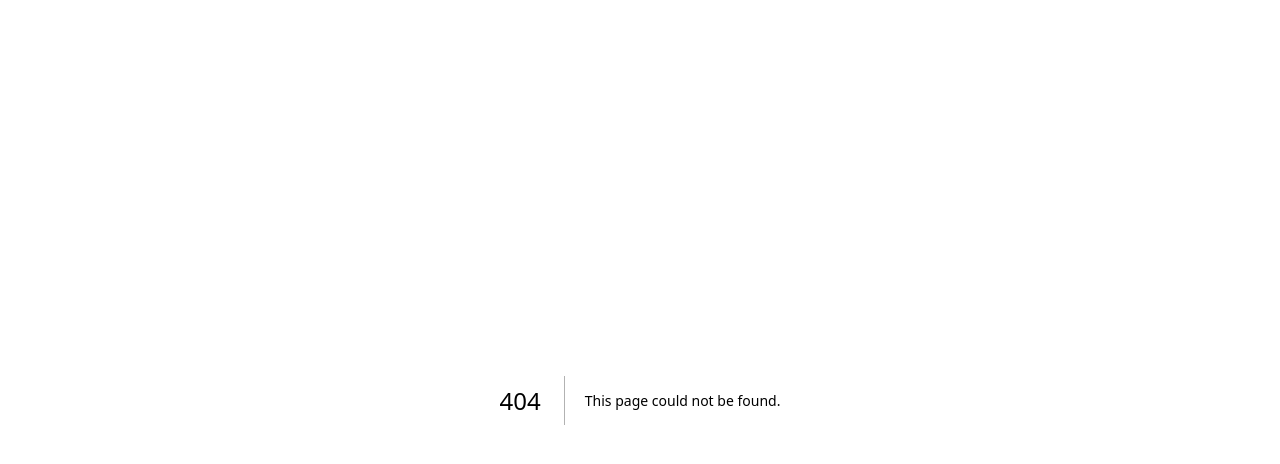
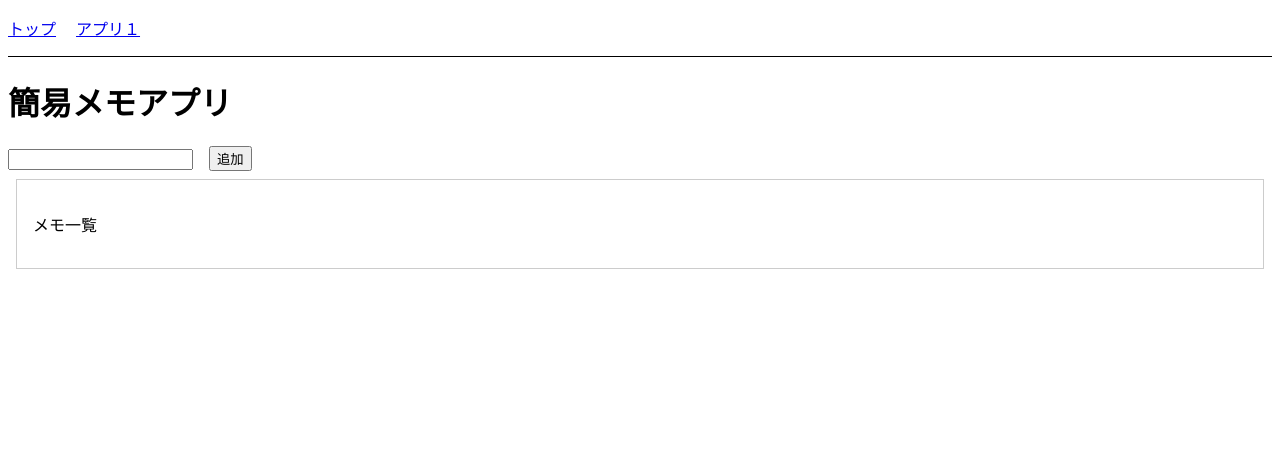
Before and after one commit to mochizukiaiichiro/nextjs-react-sample, a Next.js app: page /header/app1 in a window 1280 px wide. Before the commit this address had no page. Shown: the top 464 px of the page. Built offline with nearby package versions, Linux system fonts and the light colour scheme.

Commit message:
ヘッダーとフッターの追加、Linkの修正、簡易メモアプリ（app1）の追加

```diff
--- /dev/null
+++ b/src/app/header/app1/page.tsx
@@ -0,0 +1,5 @@
+import App from "@/components/application/app1/App";
+
+export default function Page() {
+    return <App/>
+}
--- a/src/app/layout.tsx
+++ b/src/app/layout.tsx
@@ -1,3 +1,5 @@
+
+import Header from "@/components/organisms/Header";
 import StyledComponentsRegistry from "@/lib/registry";
 
 export default function RootLayout({
@@ -8,7 +10,8 @@ export default function RootLayout({
   return (
     <html>
       <StyledComponentsRegistry>
-      <body>{children}</body>
+        <Header />
+        <body>{children}</body>
       </StyledComponentsRegistry>
     </html>
   )
--- /dev/null
+++ b/src/components/application/app1/App.tsx
@@ -0,0 +1,45 @@
+"use client"
+import { ChangeEvent, useCallback, useState } from 'react'
+import { MemoList } from './components/MemoList'
+import { useMemoList } from './hooks/useMemoList'
+import { button } from './style/Style'
+
+export const App = () => {
+  const { memos, addTodo, deleteTodo } = useMemoList()
+
+  // テキストボック変数数
+  const [text, setText] = useState<string>('')
+
+  // テキストボックス関数
+  const onChangeText = (e: ChangeEvent<HTMLInputElement>) => {
+    setText(e.target.value)
+  }
+
+  // 追加ボタン関数
+  const onClickAdd = () => {
+    addTodo(text)
+  }
+
+  // 削除ボタン関数
+  const onClickDelete = useCallback(
+    (index: number) => {
+      deleteTodo(index)
+    },
+    [deleteTodo],
+  )
+
+  return (
+    <>
+      <h1>簡易メモアプリ</h1>
+      <label>
+        <input type="text" value={text} onChange={onChangeText} />
+      </label>
+      <button style={button} onClick={onClickAdd}>
+        追加
+      </button>
+      <MemoList memos={memos} onClickDelete={onClickDelete} />
+    </>
+  )
+}
+
+export default App
--- /dev/null
+++ b/src/components/application/app1/components/MemoList.tsx
@@ -0,0 +1,27 @@
+import { FC } from "react";
+import { button, container, li } from "../style/Style";
+
+type Props = {
+    memos: string[];
+    onClickDelete: (index: number) => void;
+}
+
+export const MemoList: FC<Props> = (props) => {
+    const { memos, onClickDelete } = props;
+
+    return (
+        <div style={container}>
+            <p>メモ一覧</p>
+            <ul>
+                {memos.map((memo, index) => (
+                    <li key={index} >
+                        <div style={li}>
+                            <p>{memo}</p>
+                            <button style={button} onClick={() => onClickDelete(index)}>削除</button>
+                        </div>
+                    </li>
+                ))}
+            </ul>
+        </div>
+    )
+}
--- /dev/null
+++ b/src/components/application/app1/hooks/useMemoList.ts
@@ -0,0 +1,28 @@
+import { useCallback, useState } from "react";
+
+export const useMemoList = () => {
+  // メモ一覧
+  const [memos, setMemos] = useState<string[]>([]);
+
+  //メモ追加ロジック
+  const addTodo = useCallback(
+    (text: string) => {
+      const newMemos = [...memos];
+      newMemos.push(text);
+      setMemos(newMemos);
+    },
+    [memos]
+  );
+
+  //メモ削除ロジック
+  const deleteTodo = useCallback(
+    (index: number) => {
+      const newMemos = [...memos];
+      newMemos.splice(index, 1);
+      setMemos(newMemos);
+    },
+    [memos]
+  );
+
+  return { memos, addTodo, deleteTodo };
+};
--- /dev/null
+++ b/src/components/application/app1/style/Style.tsx
@@ -0,0 +1,14 @@
+export const container = {
+    border: "solid 1px #ccc",
+    padding: "16px",
+    margin: "8px",
+};
+
+export const li = {
+    display: "flex",
+    alignItems: "center",
+};
+
+export const button = {
+    marginLeft: "16px",
+}
--- /dev/null
+++ b/src/components/organisms/Header/index.tsx
@@ -0,0 +1,38 @@
+"use client"
+import Link from 'next/link'
+import styled from 'styled-components'
+
+const Header = () => {
+  const HeaderRoot = styled.header`
+    padding: 0px 0px;
+    border-bottom: 1px solid;
+  `
+  // padding: ${ ({ theme }) => theme.space[0] } 0px;
+
+  const Ul = styled.ul`
+    display: flex;
+    padding: 0;
+  `
+  const Li = styled.li`
+    list-style: none;
+    margin-right: 20px;
+  `
+  return (
+    <>
+      <HeaderRoot>
+        <nav>
+          <Ul>
+            <Li>
+              <Link href="/">トップ</Link>
+            </Li>
+            <Li>
+              <Link href="/header/app1">アプリ１</Link>
+            </Li>
+          </Ul>
+        </nav>
+      </HeaderRoot>
+    </>
+  )
+}
+
+export default Header
```
Also changed, not shown: src/components/atomic/Button/index.tsx (added, +25 -0 lines), src/components/organisms/Footer/index.tsx (added, +9 -0 lines).
